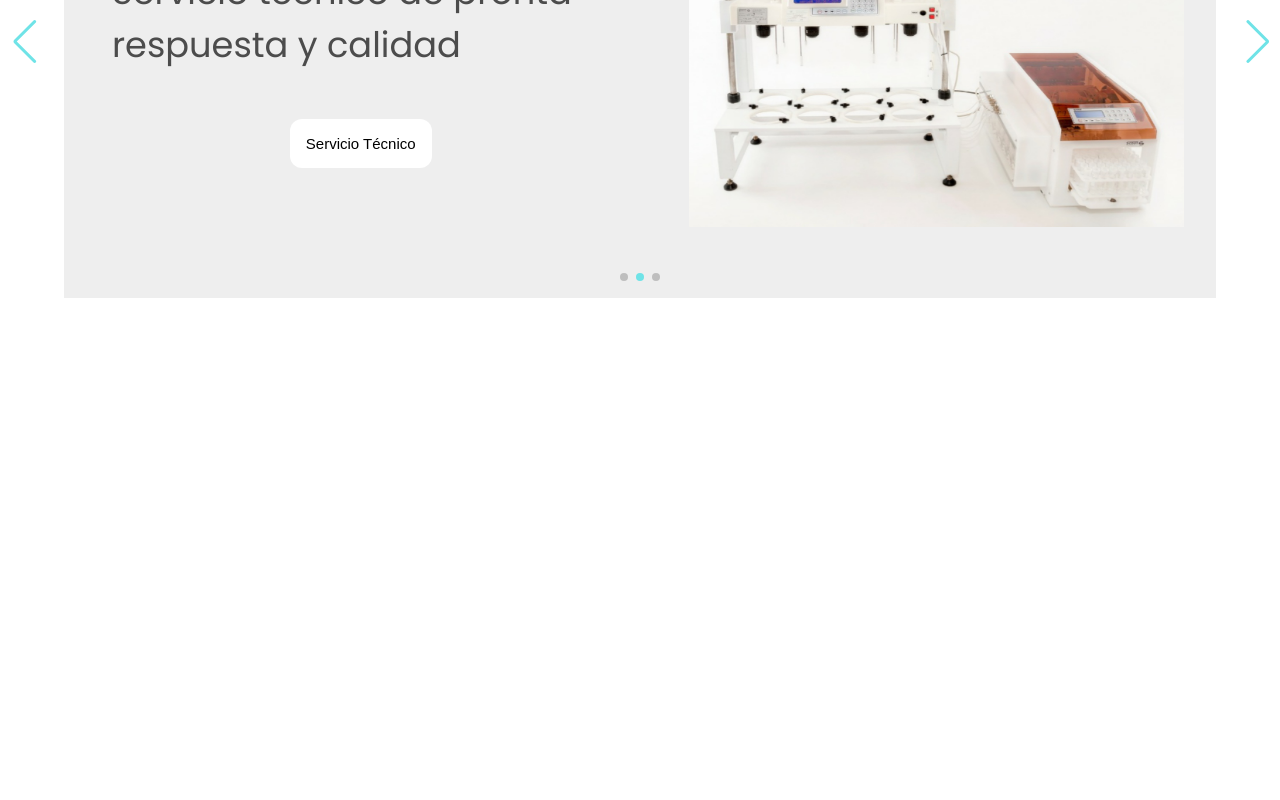
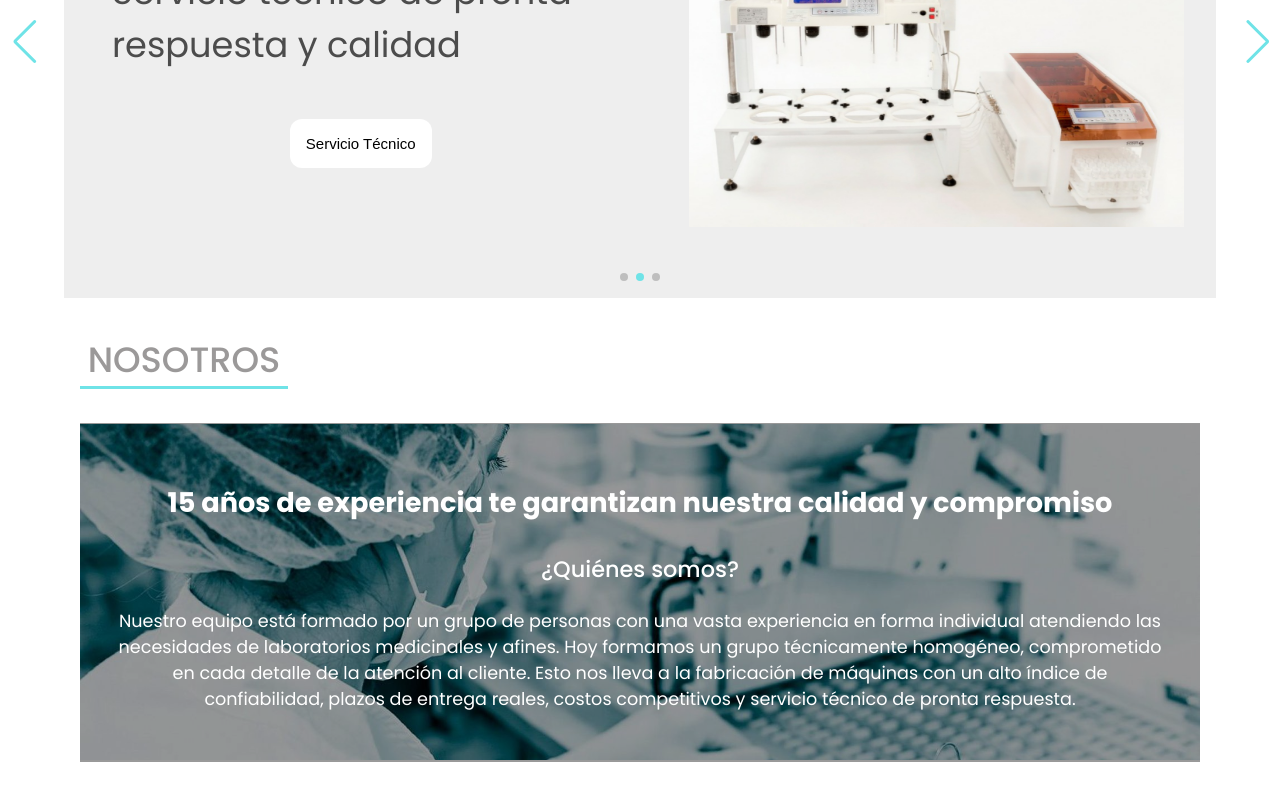
Before and after one commit to SebastianDelescabe/scout-electronica, a React (Create React App) app: page / in a window 1280 px wide. Shown: the part 374-1174 px from the top of the page. Before the commit the page ends 800 px from the top, so only its background shows below. Built offline with nearby package versions, Linux system fonts and the light colour scheme.

Commit message:
nosotros

```diff
--- a/src/components/Carrousel/Carrousel.jsx
+++ b/src/components/Carrousel/Carrousel.jsx
@@ -1,16 +1,18 @@
-import React from 'react';
-import { Home } from '../Home/Home';
-import {homeData} from '../../assets/data/homeData'
-import './Carrousel.css'
+import React from "react";
+import { Home } from "../Home/Home";
+import { homeData } from "../../assets/data/homeData";
+import "./Carrousel.css";
 
 //Carrousel imports
-import { Navigation, Pagination, Autoplay } from 'swiper';
-import { Swiper, SwiperSlide } from 'swiper/react';
-import 'swiper/css';
-import 'swiper/css/bundle';
+import { Navigation, Pagination, Autoplay } from "swiper";
+import { Swiper, SwiperSlide } from "swiper/react";
+import "swiper/css";
+import "swiper/css/bundle";
+import { Nosotros } from "../Nosotros/Nosotros";
 
 export const Carrousel = () => {
   return (
+    <>
       <Swiper
         slidesPerView={1}
         loop={true}
@@ -23,13 +25,14 @@ export const Carrousel = () => {
         modules={[Navigation, Pagination, Autoplay]}
         className="swiper"
       >
-            {
-                homeData && homeData.map(data => (
+        {homeData &&
+          homeData.map((data) => (
             <SwiperSlide>
               <Home data={data} />
             </SwiperSlide>
-                ))
-            }
+          ))}
       </Swiper>
+      <Nosotros />
+    </>
   );
 };
--- a/src/components/Navbar/Navbar.jsx
+++ b/src/components/Navbar/Navbar.jsx
@@ -43,9 +43,8 @@ export const Navbar = () => {
               }}
               disableScrollLock
             >
-              <MenuItem onClick={handleClose}><Link to={'/ss'}>Hola</Link></MenuItem>
-              <MenuItem onClick={handleClose}><Link to={'/ss'}>Hola</Link></MenuItem>
-              <MenuItem onClick={handleClose}><Link to={'/ss'}>Hola</Link></MenuItem>
+              <MenuItem onClick={handleClose}><Link to={'/ss'}>Control de calidad</Link></MenuItem>
+              <MenuItem onClick={handleClose}><Link to={'/ss'}>Line Producción</Link></MenuItem>
             </Menu>
           </>
           <a href="/">SERVICIO TÉCNCIO</a>
--- /dev/null
+++ b/src/components/Nosotros/Nosotros.css
@@ -0,0 +1,61 @@
+.container-nosotros{
+    background-color: #fff;
+    width: 100%;
+    display: flex;
+    justify-content: center;
+}
+.bg-nosotros{
+ background-image: url(../../assets/bgNosotros.jpg);
+ height: 21rem;
+ background-repeat: no-repeat;
+ background-position: center;
+ background-attachment: fixed;
+ background-size: cover;
+ -webkit-background-size: cover;
+ -moz-background-size: cover;
+ -o-background-size: cover;
+ display: flex;
+ flex-direction: column;
+ justify-content: center;
+}
+.container-elements-nosotros{
+    width: 70rem;
+    height: 40rem;
+}
+.bg-black{
+    background-color: rgba(0,0,0,0.4);
+    height: 21rem;
+    padding: 2rem;
+    text-align: center;
+}
+.experience-title-nosotros{
+    font-size: 1.7rem;
+    font-weight: 600;
+    color: #fff;
+}
+.quines-title-nosotros{
+    font-size: 1.4rem;
+    font-weight: 500;
+    color: #fff;
+}
+.text-nosotros{
+    font-size: 1.1rem;
+    color: #fff;
+}
+/*-----------------------------------------------------------------*/
+/*-------------------------*MEDIA QUERIES*-------------------------*/
+/*-----------------------------------------------------------------*/
+
+@media (min-width: 1700px) {
+    .container-elements-nosotros{
+        width: 110rem;
+    }
+}
+
+  /*-------------------------*600*-------------------------*/
+
+  @media (max-width: 600px) {
+    .container-elements-nosotros{
+        width: 20rem;
+    }
+  }
--- /dev/null
+++ b/src/components/Nosotros/Nosotros.jsx
@@ -0,0 +1,31 @@
+import React from "react";
+import "./Nosotros.css";
+
+export const Nosotros = () => {
+  return (
+    <div className="container-nosotros">
+      <div className="container-elements-nosotros">
+        <p className="title-contact">NOSOTROS</p>
+        <div className="bg-nosotros">
+        <div className="bg-black">
+          <p className="experience-title-nosotros">
+            15 años de experiencia te garantizan nuestra calidad y compromiso
+          </p>
+          <div>
+            <p className="quines-title-nosotros">¿Quiénes somos?</p>
+            <p className="text-nosotros">
+              Nuestro equipo está formado por un grupo de personas con una vasta experiencia en
+              forma individual atendiendo las necesidades de laboratorios
+              medicinales y afines. Hoy formamos un grupo técnicamente
+              homogéneo, comprometido en cada detalle de la atención al cliente.
+              Esto nos lleva a la fabricación de máquinas con un alto índice de
+              confiabilidad, plazos de entrega reales, costos competitivos y
+              servicio técnico de pronta respuesta.
+            </p>
+          </div>
+        </div>
+        </div>
+      </div>
+    </div>
+  );
+};
```
Also changed, not shown: src/components/Home/Home.jsx (+7 -7 lines), src/assets/bgNosotros.jpg (added). Lines whose indentation alone changed are shown as unchanged.
